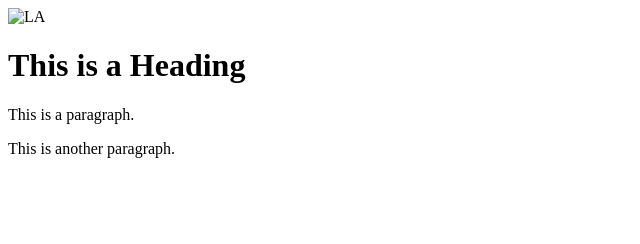
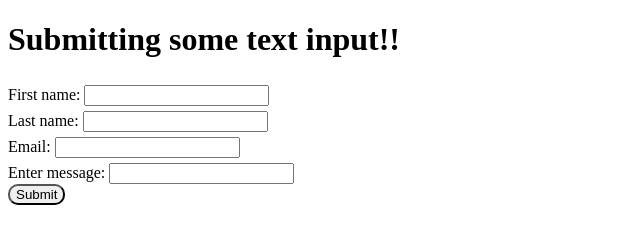
Before and after one commit to kfoley123/ReviewSite, a plain HTML site: page index.html in a window 1280 px wide. Shown: the whole page, without its empty margins (0-640 px from the left). Drawn offline with Linux system fonts and the light colour scheme.

Commit message:
made simple website with a form submission that console.log's the data inputted into the form

```diff
--- a/index.html
+++ b/index.html
@@ -3,23 +3,40 @@
 <head>
     <meta charset="UTF-8">
     <meta name="viewport" content="width=device-width, initial-scale=1.0">
-    <title>Document</title>
+    <title>Basic Page with text Submission</title>
+    <link rel="stylesheet" type="text/css" href="styles.css">
 </head>
-<meta name="viewport" content="width=device-width,initial-scale=1">
-<link rel="stylesheet" href="">
-<style>
-</style>
-<script src=""></script>
 <body>
+    <script src="script.js" defer></script>
 
-<img src="img_la.jpg" alt="LA" style="width:100%">
+    <h1>Submitting some text input!!</h1>
 
-<div class="">
- <h1>This is a Heading</h1>
- <p>This is a paragraph.</p>
- <p>This is another paragraph.</p>
-</div>
-<body>
+    <form id="myForm" action="/submit" method="post" class="submissionForm">
+        <div class="inputContainer">
+            <label for="fNameField">First name:</label>
+        <input type="text" id="fNameField" name="fNameField" required>
+        </div>
+
+        <div class="inputContainer">
+            <label for="lNameField">Last name:</label>
+        <input type="text" id="lNameField" name="lNameField" required>
+        </div>
+
+        <div class="inputContainer">
+            <label for="emailField">Email:</label>
+            <input type="text" id="emailField" name="emailField" required>
+        </div>
+
+        <div class="inputContainer">
+            <label for="inputField">Enter message:</label>
+            <input type="text" id="inputField" name="inputField" required>
+
+        </div>
+
+
+
+        <button class="submit" id="submit" type="submit">Submit</button>
+    </form>
 
 </body>
 </html>
--- a/script.js
+++ b/script.js
@@ -0,0 +1,21 @@
+
+const submitButton = document.getElementById("submit");
+const inputFieldIds = ['fNameField', 'lNameField', 'emailField', 'inputField'];
+
+submitButton.addEventListener("click", function (event) {
+  event.preventDefault();
+
+  // Capture values in the submission array
+  let submission = inputFieldIds.map(id => {
+    const inputElement = document.getElementById(id);
+    return inputElement.value;
+  });
+
+  console.log(submission);
+
+  // Clear values by looping through the array
+  inputFieldIds.forEach(id => {
+    const inputElement = document.getElementById(id);
+    inputElement.value = "";
+  });
+});
--- a/styles.css
+++ b/styles.css
@@ -0,0 +1,7 @@
+.inputContainer {
+    padding-top: 5px;
+}
+
+.submit {
+    border-radius: 10px;
+    }
```
